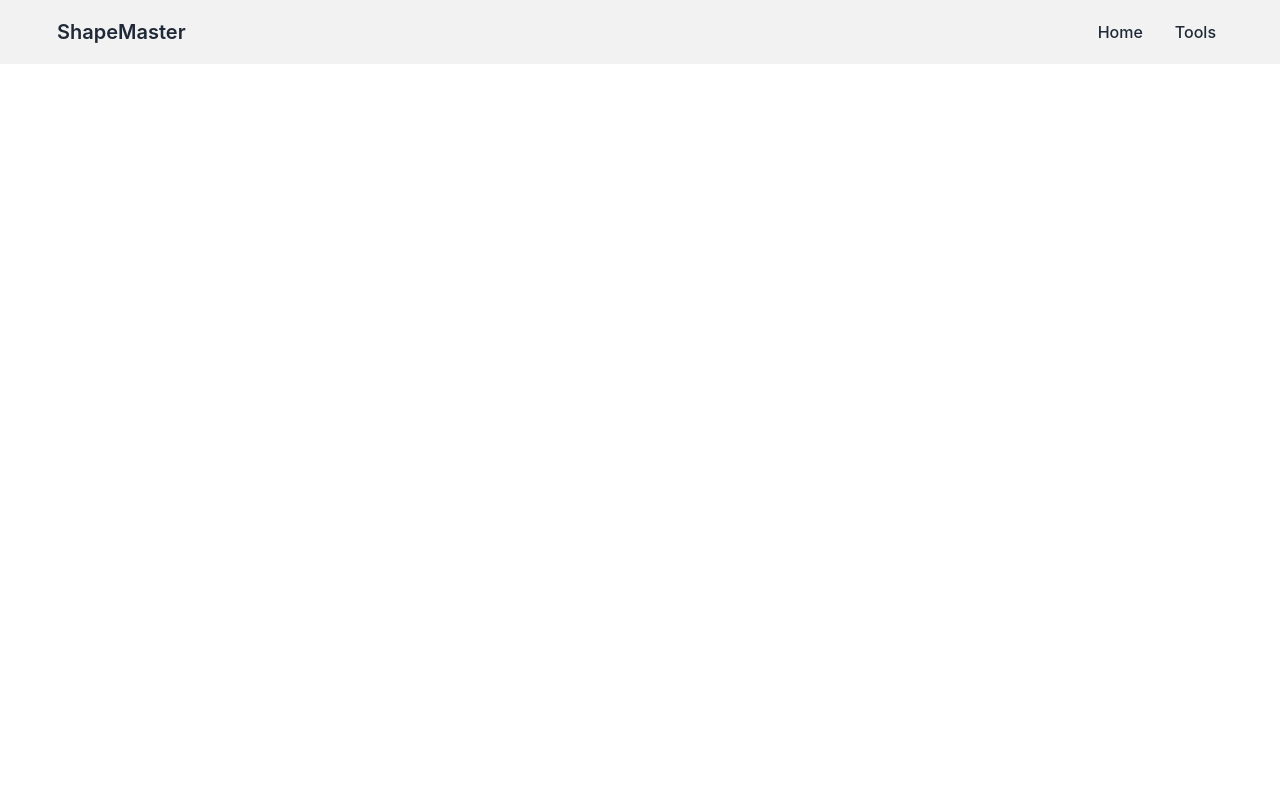
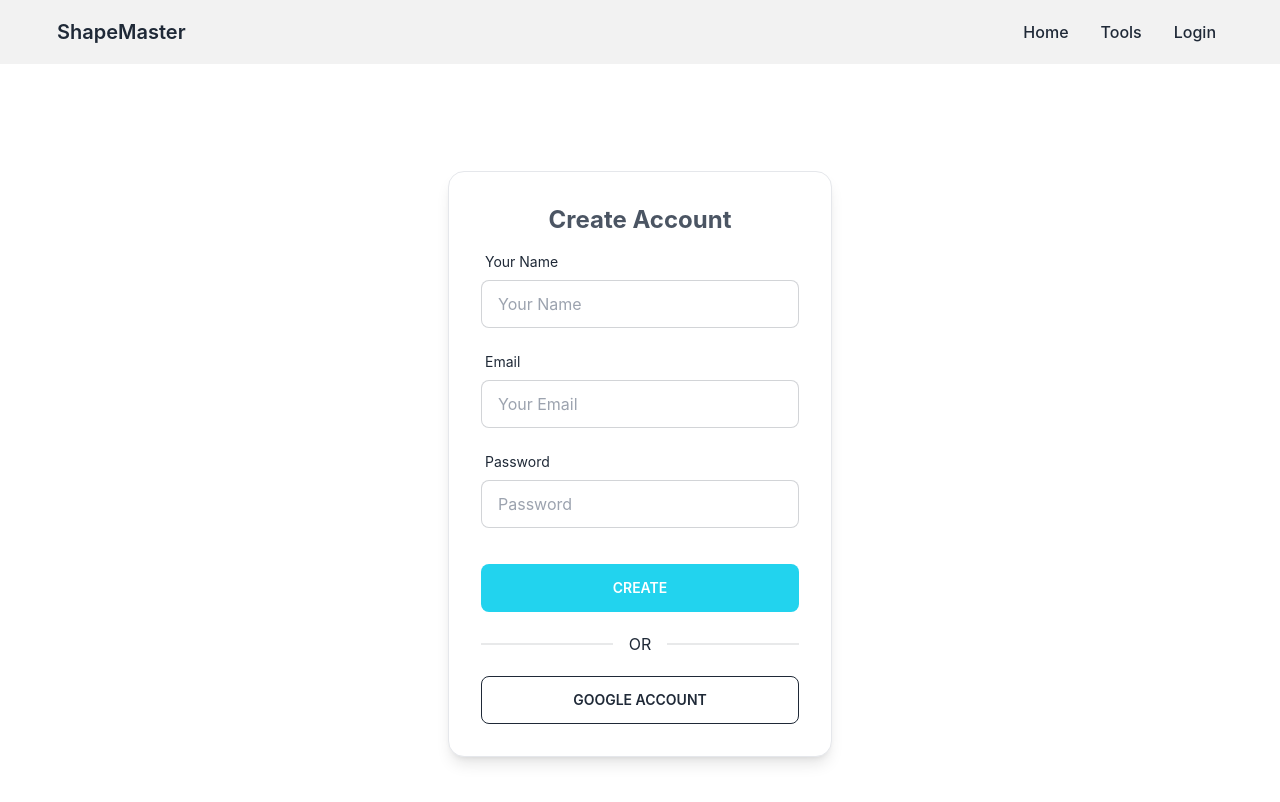
Before and after one commit to dhrubobari/manufacturer-website-client-side, a React (Create React App) app: page /register in a window 1280 px wide. Shown: the top 802 px of the page. Built offline with nearby package versions, Linux system fonts and the light colour scheme; no server answers.

Commit message:
login system added

```diff
--- a/package.json
+++ b/package.json
@@ -8,9 +8,11 @@
     "@testing-library/react": "^13.2.0",
     "@testing-library/user-event": "^13.5.0",
     "daisyui": "^2.15.1",
+    "firebase": "^9.8.1",
     "font-awesome": "^4.7.0",
     "react": "^18.1.0",
     "react-dom": "^18.1.0",
+    "react-firebase-hooks": "^5.0.3",
     "react-icons": "^4.3.1",
     "react-router-dom": "^6.3.0",
     "react-scripts": "5.0.1",
--- a/src/App.js
+++ b/src/App.js
@@ -2,6 +2,8 @@ import { Route, Routes } from 'react-router-dom';
 import './App.css';
 import Header from './components/Home/Header';
 import Home from './components/Home/Home';
+import Login from './components/Login/Login';
+import Register from './components/Login/Register';
 import Purchase from './components/Tools/Purchase';
 import Tools from './components/Tools/Tools';
 
@@ -13,6 +15,8 @@ function App() {
       <Route path="/" element={<Home />} />
       <Route path="/tool" element={<Tools />} />
       <Route path="/purchase/:purchaseId" element={<Purchase />} />
+      <Route path="/login" element={<Login />} />
+      <Route path="/register" element={<Register />} />
       </Routes>
     </div>
   );
--- a/src/components/Home/Header.js
+++ b/src/components/Home/Header.js
@@ -1,6 +1,16 @@
+import { signOut } from "firebase/auth";
 import React from "react";
+import { useAuthState } from "react-firebase-hooks/auth";
+import { Link, NavLink } from "react-router-dom";
+import auth from "../../firebase.init";
 
 const Header = () => {
+  const [user] = useAuthState(auth);
+
+  const handleSignOut = () => {
+    signOut(auth);
+  };
+
   return (
     <div class="navbar bg-base-200">
     <div class="navbar-start">
@@ -19,6 +29,13 @@ const Header = () => {
       <ul class="menu menu-horizontal p-0">
         <li><a href="/">Home</a></li>
         <li><a>Tools</a></li>
+        {user ?
+          <button class="btn btn-active btn-ghost text-sm" onClick={handleSignOut}>
+            Logoff
+          </button>
+            :
+        <li><a href="/login">Login</a></li>
+        }
       </ul>
     </div>
   </div>
--- /dev/null
+++ b/src/components/Login/Login.js
@@ -0,0 +1,82 @@
+import React, { useRef } from 'react';
+import { useSignInWithEmailAndPassword } from "react-firebase-hooks/auth";
+import { Link, useNavigate } from 'react-router-dom';
+import auth from '../../firebase.init';
+
+const Login = () => {
+    const emailRef = useRef("");
+    const passwordRef = useRef("");
+    const navigate = useNavigate();
+
+    const [signInWithEmailAndPassword, user] =
+      useSignInWithEmailAndPassword(auth);
+
+    const handleLogin = (event) => {
+      event.preventDefault();
+      const email = emailRef.current.value;
+      const password = passwordRef.current.value;
+
+      signInWithEmailAndPassword(email, password);
+    };
+
+    if (user) {
+      navigate("/");
+    }
+
+    const registerPage = () => {
+    navigate("/register");
+    };
+
+    return (
+    <div>
+      <div className="flex h-screen justify-center items-center">
+        <div className="card w-96 bg-base-100 border shadow-lg">
+        <div className="card-body">
+          <h2 className="text-center text-2xl font-bold text-gray-600">Login</h2>
+          <form onSubmit={handleLogin}>
+            <div className="form-control w-full max-w-xs">
+              <label className="label">
+                <span className="label-text">Email</span>
+              </label>
+              <input
+                type="email"
+                placeholder="Your Email"
+                ref={emailRef}
+                className="input input-bordered w-full max-w-xs"
+              />
+              <label className="label">
+              </label>
+            </div>
+            <div className="form-control w-full max-w-xs">
+              <label className="label">
+                <span className="label-text">Password</span>
+              </label>
+              <input
+                type="password"
+                placeholder="Password"
+                ref={passwordRef}
+                className="input input-bordered w-full max-w-xs"
+              />
+              <label className="label">
+              </label>
+            </div>
+            <input className="btn bg-cyan-400 w-full border-0 mt-5 max-w-xs" value="Login" type="submit" />
+            <p>
+            Don't have an account? -
+            <Link
+              to="/register"
+              className="text-blue-400 font-bold m-1"
+              onClick={registerPage}
+            >
+              Create
+            </Link>
+            </p>
+          </form>
+        </div>
+      </div>
+    </div>
+    </div>
+    );
+};
+
+export default Login;
--- /dev/null
+++ b/src/components/Login/Register.js
@@ -0,0 +1,85 @@
+import React, { useRef } from 'react';
+import { useCreateUserWithEmailAndPassword, useSignInWithGoogle } from 'react-firebase-hooks/auth';
+import { useNavigate } from 'react-router-dom';
+import auth from '../../firebase.init';
+
+const Register = () => {
+    const emailRef = useRef('');
+    const passwordRef = useRef('');
+    const navigate = useNavigate();
+
+    const [createUserWithEmailAndPassword, user] =
+    useCreateUserWithEmailAndPassword(auth);
+
+    const [signInWithGoogle, gUser] = useSignInWithGoogle(auth);
+
+    if (user || gUser) {
+       navigate('/');
+    }
+
+    const handleRegister = event => {
+        event.preventDefault();
+        const email = emailRef.current.value;
+        const password = passwordRef.current.value;
+        createUserWithEmailAndPassword(email, password);
+    };
+
+    return (
+        <div>
+        <div className="flex h-screen justify-center items-center">
+          <div className="card w-96 bg-base-100 border shadow-lg">
+          <div className="card-body">
+            <h2 className="text-center text-2xl font-bold text-gray-600">Create Account</h2>
+            <form onSubmit={handleRegister}>
+            <div className="form-control w-full max-w-xs">
+              <label className="label">
+                <span className="label-text">Your Name</span>
+              </label>
+              <input
+                type="text"
+                placeholder="Your Name"
+                className="input input-bordered w-full max-w-xs"
+              />
+              <label className="label">
+              </label>
+            </div>
+              <div className="form-control w-full max-w-xs">
+                <label className="label">
+                  <span className="label-text">Email</span>
+                </label>
+                <input
+                  type="email"
+                  placeholder="Your Email"
+                  ref={emailRef}
+                  className="input input-bordered w-full max-w-xs"
+                />
+                <label className="label">
+                </label>
+              </div>
+              <div className="form-control w-full max-w-xs">
+                <label className="label">
+                  <span className="label-text">Password</span>
+                </label>
+                <input
+                  type="password"
+                  placeholder="Password"
+                  ref={passwordRef}
+                  className="input input-bordered w-full max-w-xs"
+                />
+                <label className="label">
+                </label>
+              </div>
+              <input className="btn bg-cyan-400 w-full border-0 mt-5 max-w-xs" value="Create" type="submit" />
+            </form>
+            <div className="divider">OR</div>
+          <button onClick={() => signInWithGoogle()} className="btn btn-outline">
+            Google Account
+          </button>
+          </div>
+        </div>
+      </div>
+      </div>
+    );
+};
+
+export default Register;
--- /dev/null
+++ b/src/firebase.init.js
@@ -0,0 +1,20 @@
+// Import the functions you need from the SDKs you need
+import { initializeApp } from "firebase/app";
+import { getAuth } from "firebase/auth";
+
+//  Your web app's Firebase configuration
+const firebaseConfig = {
+  apiKey: "AIzaSyAv2uJUiGCNvdksEXe73efzKF83Gc4yQ4o",
+  authDomain: "shapemaster-manufacture.firebaseapp.com",
+  projectId: "shapemaster-manufacture",
+  storageBucket: "shapemaster-manufacture.appspot.com",
+  messagingSenderId: "800619223288",
+  appId: "1:800619223288:web:6963d42f28f5b94ba9030d"
+};
+
+// Initialize Firebase
+const app = initializeApp(firebaseConfig);
+
+const auth = getAuth(app);
+
+export default auth;
```
Also changed, not shown: 1 other file (tests, documents, lock files or other folders).
